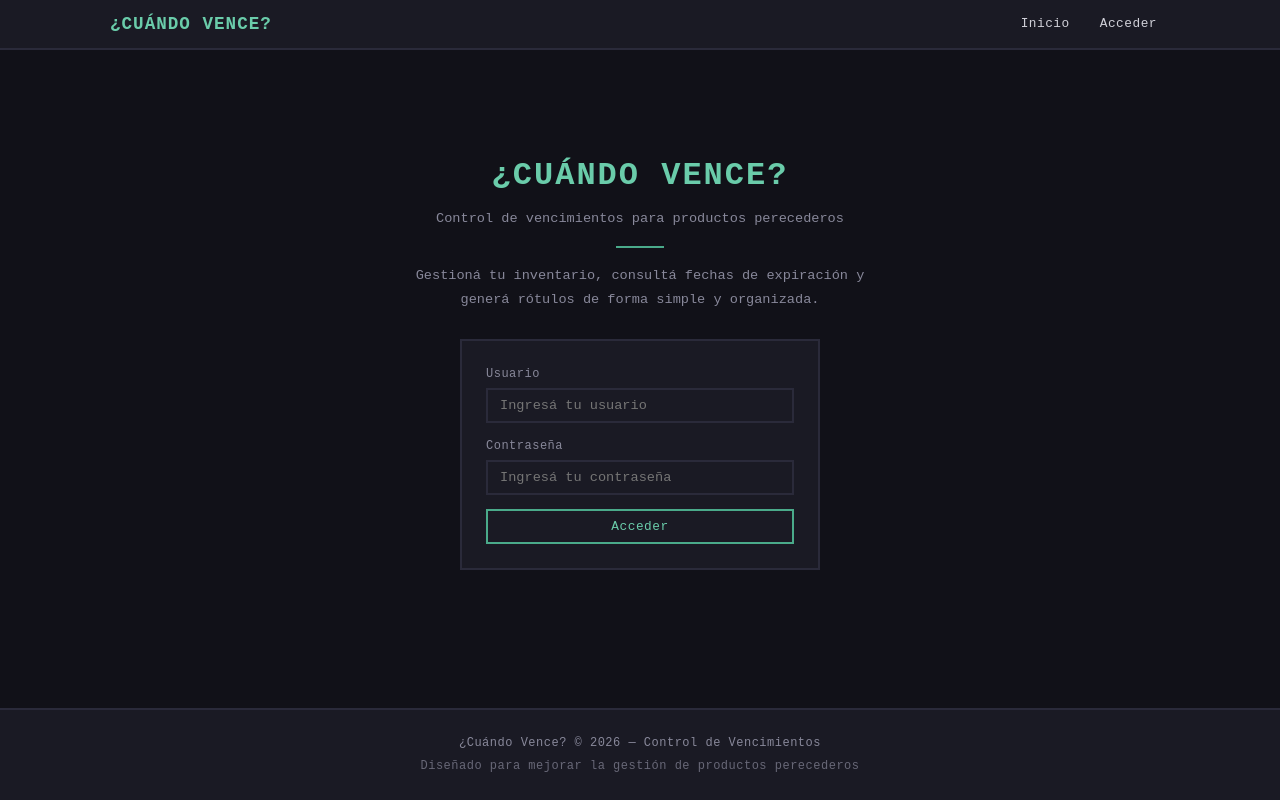
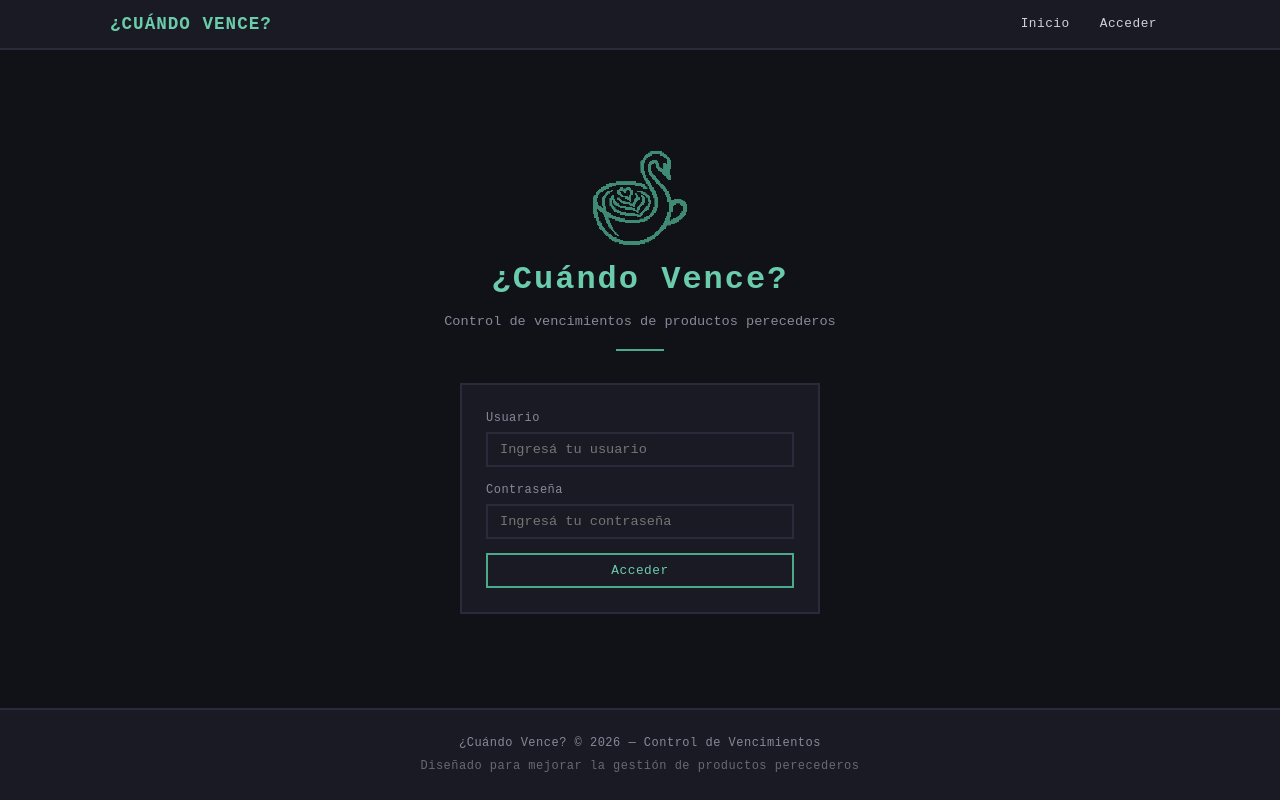
Before and after one commit to xaviDuar/ControlStock, a React app in the folder src/frontend/: page / in a window 1280 px wide. Built offline with nearby package versions, Linux system fonts and the light colour scheme; the HTML template or start-up script is replaced by a standard one.

Commit message:
feat: identidad de portada segun REQ-LOGIN-01 (logo, titulo, tagline)

```diff
--- a/src/frontend/src/index.css
+++ b/src/frontend/src/index.css
@@ -241,18 +241,19 @@ input:focus, select:focus, textarea:focus {
   margin-bottom: 4px;
 }
 
+.hero-logo img {
+  width: 96px;
+  height: 96px;
+  image-rendering: pixelated;
+  margin: 0 auto 8px;
+  display: block;
+}
+
 .hero .pixel-line {
   width: 48px;
   height: 2px;
   background: var(--accent);
-  margin: 16px auto;
-}
-
-.hero p {
-  color: var(--text-secondary);
-  font-size: 0.85rem;
-  margin: 0 auto 28px;
-  line-height: 1.7;
+  margin: 16px auto 32px;
 }
 
 /* Login */
--- a/src/frontend/src/pages/HomePage.jsx
+++ b/src/frontend/src/pages/HomePage.jsx
@@ -2,6 +2,7 @@ import { useState } from 'react';
 import { useNavigate } from 'react-router-dom';
 import { useAuth } from '../context/AuthContext';
 import { loginUser } from '../api/client';
+import logo from '../assets/logo.png';
 
 export default function HomePage() {
   const { user, login } = useAuth();
@@ -24,10 +25,12 @@ export default function HomePage() {
 
   return (
     <div className="hero">
-      <h1>¿CUÁNDO VENCE?</h1>
-      <p className="hero-sub">Control de vencimientos para productos perecederos</p>
+      <div className="hero-logo">
+        <img src={logo} alt="¿Cuándo Vence?" />
+      </div>
+      <h1>¿Cuándo Vence?</h1>
+      <p className="hero-sub">Control de vencimientos de productos perecederos</p>
       <div className="pixel-line"></div>
-      <p>Gestioná tu inventario, consultá fechas de expiración y generá rótulos de forma simple y organizada.</p>
 
       {user ? (
         <>
```
Also changed, not shown: src/frontend/src/assets/logo.png (added), 1 other file (tests, documents, lock files or other folders).
